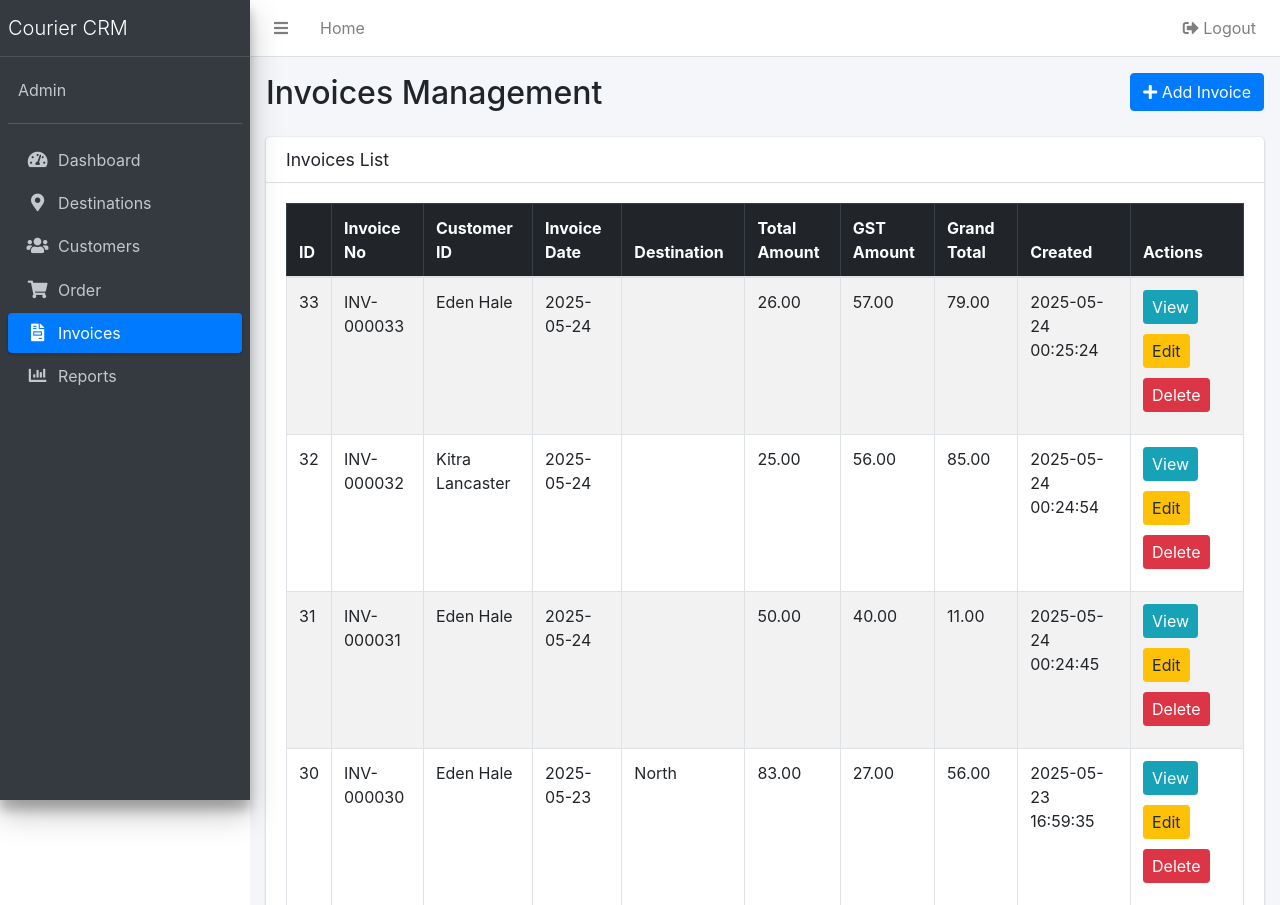
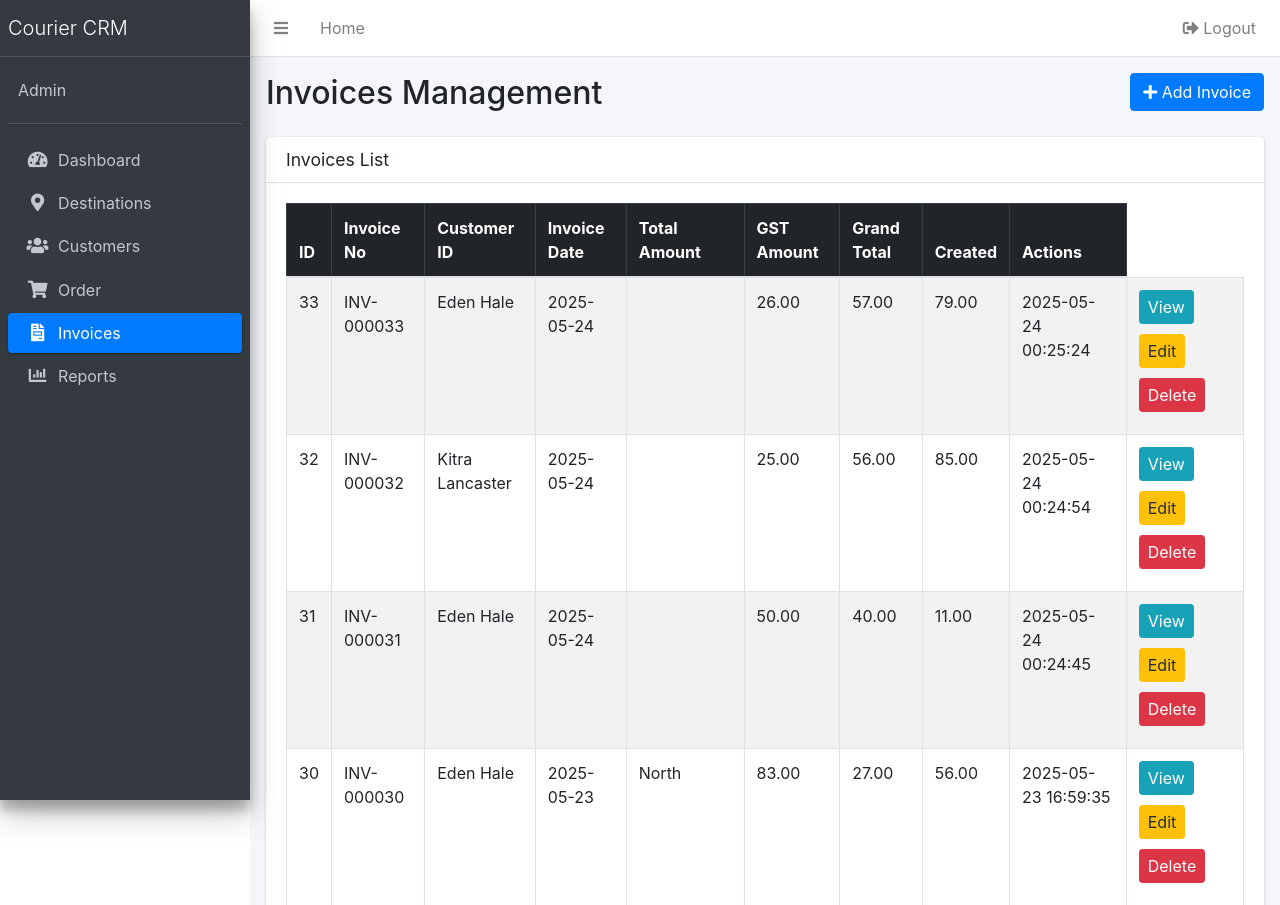
Before and after one commit to UKY171991/alok-crm, a PHP site: page /alok-crm/invoices.php in a window 1280 px wide. Shown: the top 905 px of the page. Run offline with PHP 8.4, Linux system fonts and the light colour scheme; the visitor is signed in with stand-in values (Sample User, id 1); data comes from the database, SQL or seed files in the repository; some libraries are stand-ins or nearby versions.

Commit message:
Update invoices.php

```diff
--- a/invoices.php
+++ b/invoices.php
@@ -140,7 +140,7 @@ $invoice_no = generateInvoiceNo($conn);
                         <thead class="table-dark">
                             <tr>
                                 <th>ID</th><th>Invoice No</th><th>Customer ID</th><th>Invoice Date</th>
-                                <th>Destination</th><th>Total Amount</th><th>GST Amount</th><th>Grand Total</th><th>Created</th><th>Actions</th>
+                                <!--<th>Destination</th>--><th>Total Amount</th><th>GST Amount</th><th>Grand Total</th><th>Created</th><th>Actions</th>
                             </tr>
                         </thead>
                         <tbody id="invoiceTableBody"></tbody>
```
